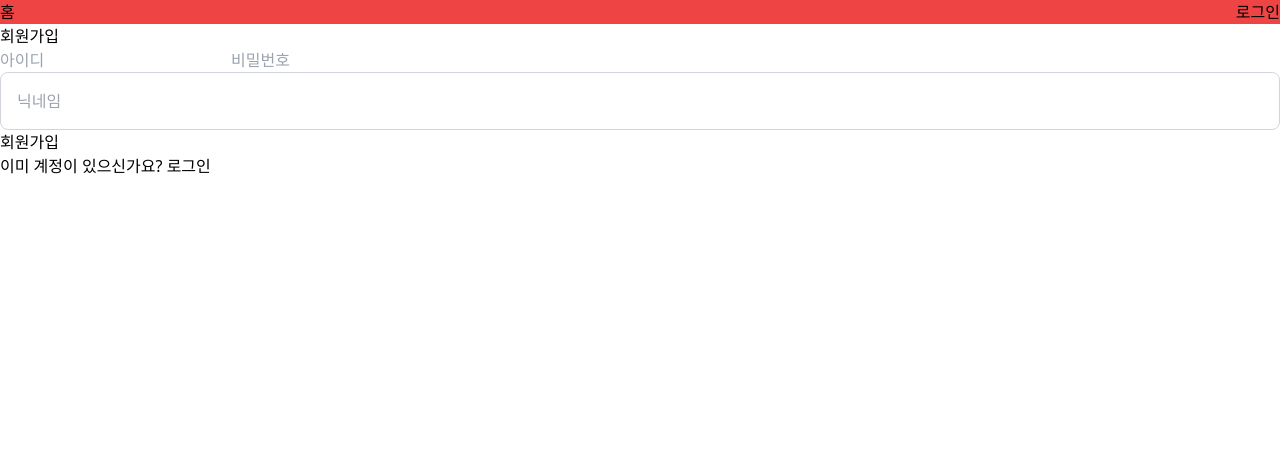
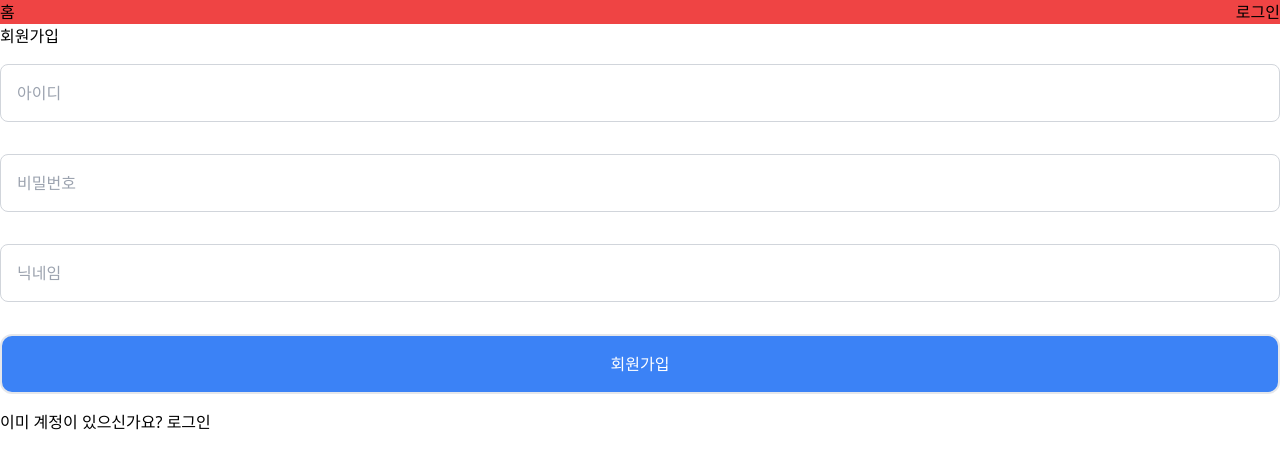
Before and after one commit to ick-web/react-MBTI-Test, a React (Vite) app: page /signup in a window 1280 px wide. Shown: the top 468 px of the page. Built offline with nearby package versions, Linux system fonts and the light colour scheme.

Commit message:
design: css 스타일링

```diff
--- a/src/components/AuthForm.jsx
+++ b/src/components/AuthForm.jsx
@@ -13,11 +13,12 @@ const AuthForm = ({ mode, onSubmit }) => {
   };
 
   const handleSubmit = (e) => {
-    setFormData(e)
+    setFormData(e);
   };
 
   return (
-    <form onSubmit={handleSubmit}>
+    <div>
+      <form onSubmit={handleSubmit} className="flex flex-col items-center ">
         <input
           type="text"
           name="id"
@@ -25,6 +26,7 @@ const AuthForm = ({ mode, onSubmit }) => {
           onChange={handleChange}
           placeholder="아이디"
           required
+          className="w-full p-4 m-4 border border-gray-300 rounded-lg"
         />
         <input
           type="text"
@@ -33,6 +35,7 @@ const AuthForm = ({ mode, onSubmit }) => {
           onChange={handleChange}
           placeholder="비밀번호"
           required
+          className="w-full p-4 m-4 border border-gray-300 rounded-lg"
         />
         {mode === "signup" && (
           <input
@@ -42,11 +45,17 @@ const AuthForm = ({ mode, onSubmit }) => {
             onChange={handleChange}
             placeholder="닉네임"
             required
-          className="w-full p-4 border border-gray-300 rounded-lg"
+            className="w-full p-4 m-4 border border-gray-300 rounded-lg"
           />
         )}
-      <button type="submit">{mode === "login" ? "로그인" : "회원가입"}</button>
+        <button
+          type="submit"
+          className="bg-blue-500 text-white w-full hover:bg-blue-400 p-4 m-4 border-2 border-solid rounded-xl"
+        >
+          {mode === "login" ? "로그인" : "회원가입"}
+        </button>
       </form>
+    </div>
   );
 };
 
```
Lines whose indentation alone changed are shown as unchanged.
